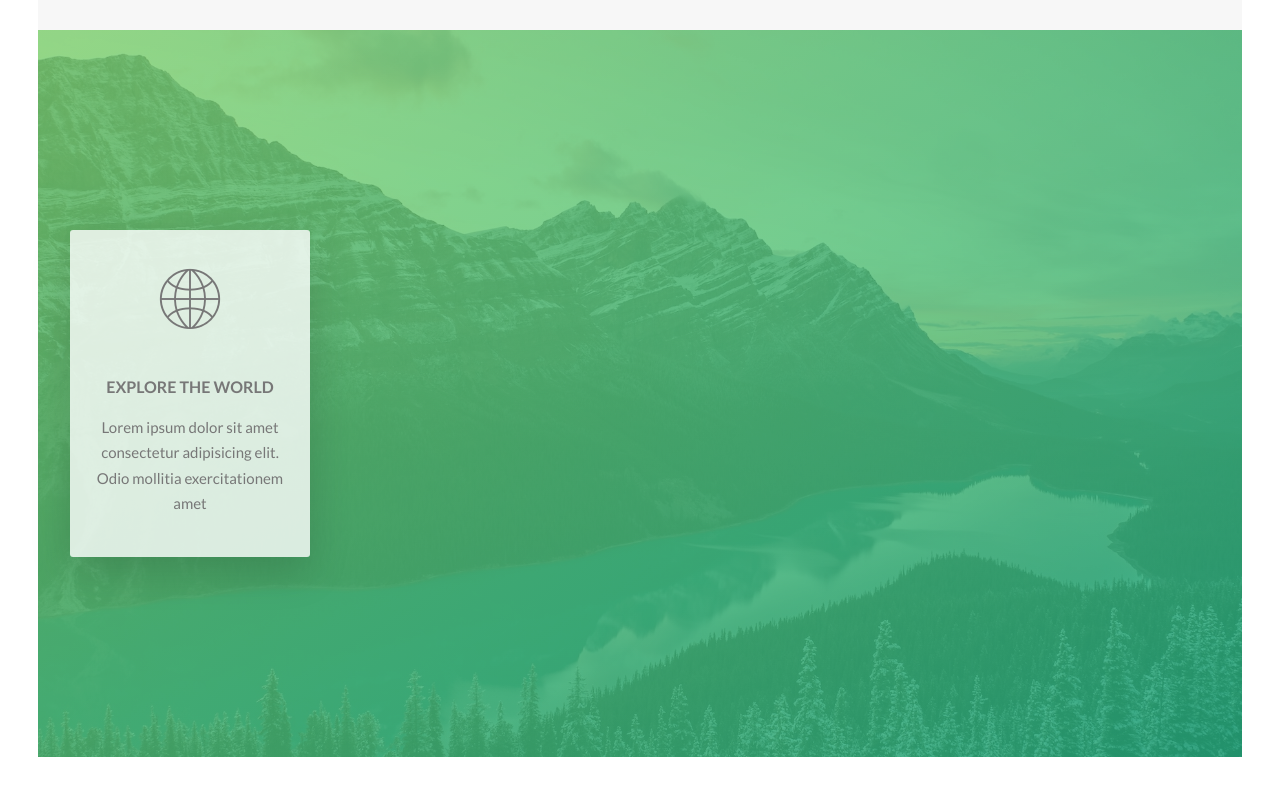
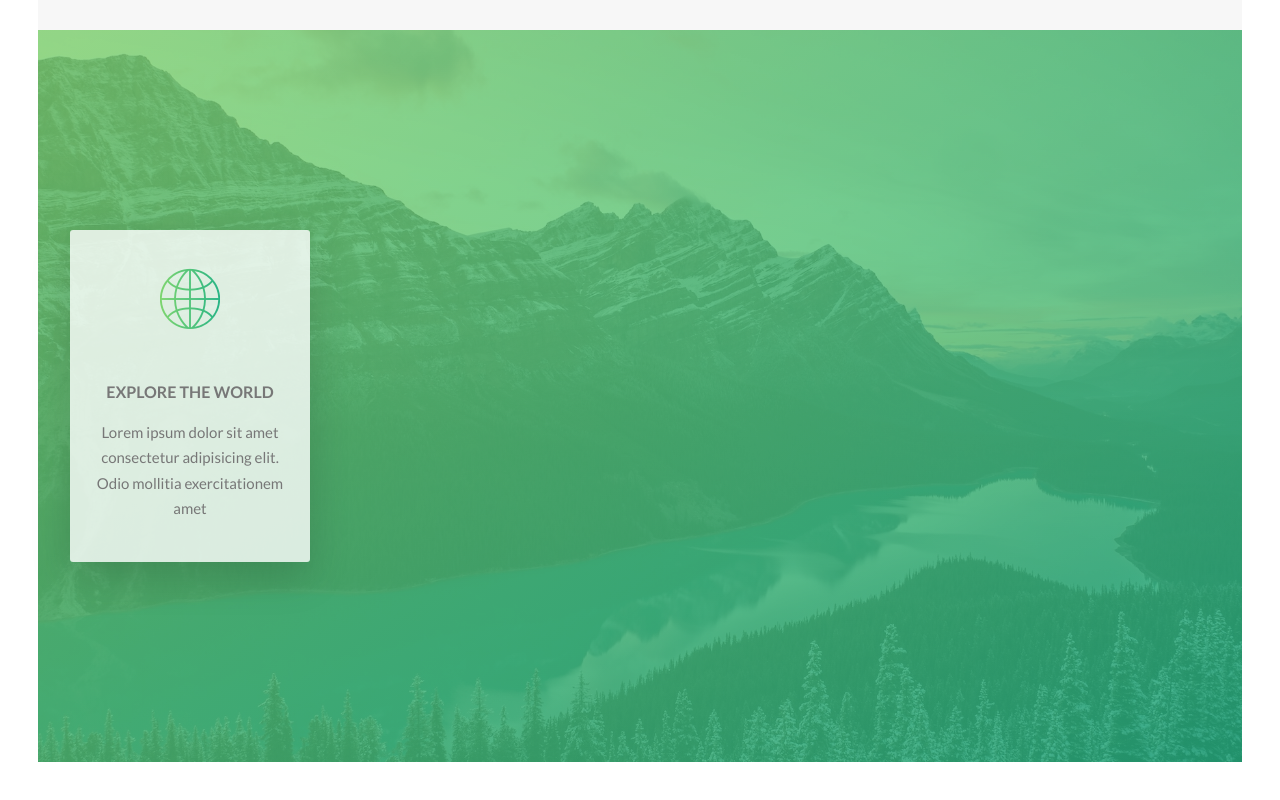
Before and after one commit to PavanKusunuri/plan_your_trip, a website: page index.html in a window 1280 px wide. Shown: the part 1700-2500 px from the top of the page. Drawn offline with Linux system fonts and the light colour scheme.

Commit message:
Added Transition Effect for cards in features section

```diff
--- a/sass/components/_feature-box.scss
+++ b/sass/components/_feature-box.scss
@@ -5,9 +5,17 @@
     text-align: center;
     border-radius: 3px;
     box-shadow: 0 1.5rem 4rem rgba($color-black, .15);
+    transition: transform .3s;
     &__icon {
-font-size: 6rem;
-margin-bottom: .5rem;
+    font-size: 6rem;
+    margin-bottom: .5rem;
+    display: inline-block;
+    background-image: linear-gradient(to right, $color-primary-light, $color-primary-dark);
+    -webkit-background-clip:text;
+    color: transparent;
+    }
+    &:hover {
+        transform: translateY(-1.5rem) scale(1.03);
     }
     &___text {
 
```
Also changed, not shown: css/style.css.
